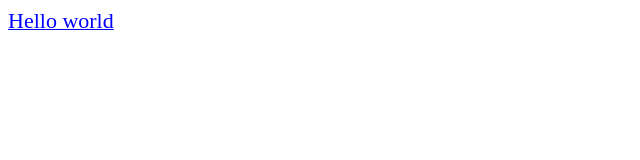
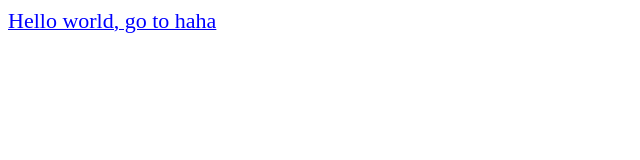
Before and after one commit to BHJerry/testapi, a plain HTML site: page index.html in a window 1280 px wide. Shown: the whole page, without its empty margins (0-640 px from the left). Drawn offline with Linux system fonts and the light colour scheme.

Commit message:
Update index.html

```diff
--- a/index.html
+++ b/index.html
@@ -1 +1 @@
-<a href="haha.html"><span style="color:blue;font-size:22px;">Hello world</span></a>
+<a href="haha.html"><span style="color:blue;font-size:22px;">Hello world, go to haha</span></a>
```
